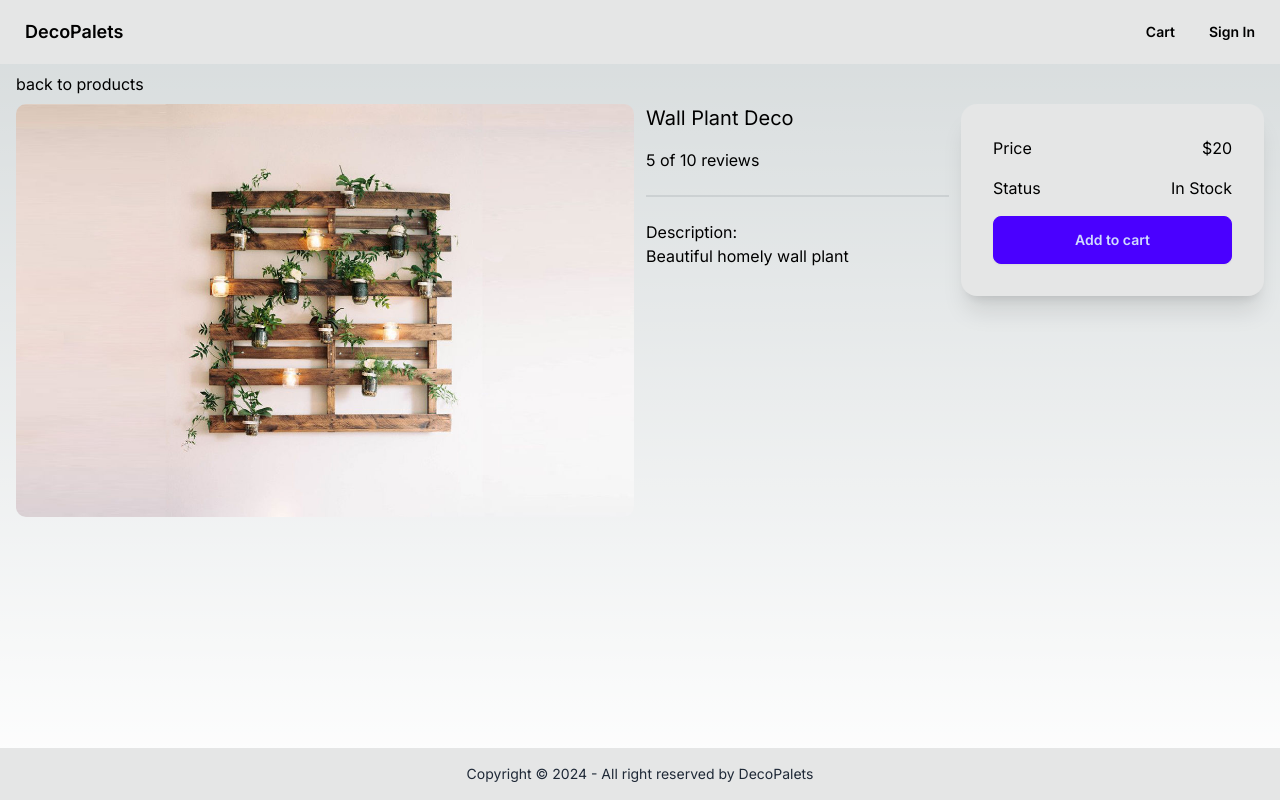
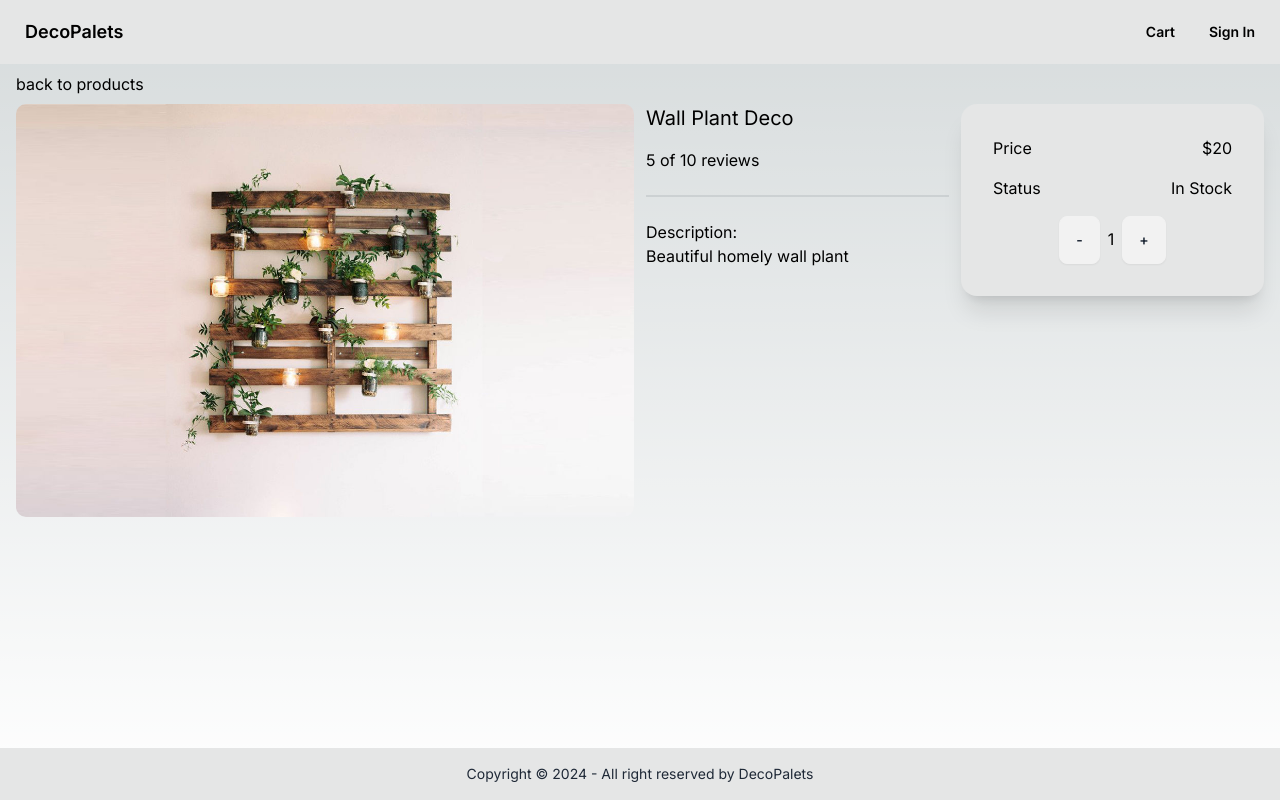
Before and after one commit to MVCorreas/Next-Decopalets-Ts, a Next.js app: page /product/1 in a window 1280 px wide. Both pictures are taken after a click on the button "Add to cart". Built offline with nearby package versions, Linux system fonts and the light colour scheme.

Commit message:
added OrderItem = ProductItem, addtocart  with increase and decrease functionality

```diff
--- a/app/(client)/product/[id]/page.tsx
+++ b/app/(client)/product/[id]/page.tsx
@@ -1,11 +1,11 @@
 import Link from "next/link";
 import data from '@/lib/data';
 import Image from "next/image";
+import AddToCart from "@/components/Product/AddToCart";
 export default function ProductDetails({params}: {params: {id: string}}) {
 
     // console.log('Params:', params);
     // console.log('Params ID:', params.id);
-
 
     const product = data.products.find((product) => product.id === params.id);
    //console.log('At ProductDetails product:', product);
@@ -13,6 +13,8 @@ export default function ProductDetails({params}: {params: {id: string}}) {
     if (!product) {
       return <div>Product not found</div>;
     }
+
+    //console.log('Item:', {...product, qty: 0, color: '', size: ''});
 
   return (
     <>
@@ -66,11 +68,13 @@ export default function ProductDetails({params}: {params: {id: string}}) {
                 </div>
               </div>
 
-                <div className='card-actions justify-center'>
-                 <button className="btn btn-primary w-full" type="button">
-                  Add to cart
-                  </button>
-                </div>
+              {product.countInStock !== 0 && (
+                  <div className='card-actions justify-center'>
+                    <AddToCart
+                    item={{...product, id: String(product.id), qty: 0, color: '', size: ''}}
+                    />
+                  </div>
+                )}
 
             </div>
         </div>
--- /dev/null
+++ b/components/Product/AddToCart.tsx
@@ -0,0 +1,40 @@
+'use client'
+import useCartService from '@/lib/hooks/useCartStore';
+import { OrderItem } from '@/lib/models/OrderModel';
+import { useRouter } from 'next/navigation';
+import { useEffect, useState } from 'react';
+
+export default function AddToCart({ item }: { item: OrderItem }) {
+    const router = useRouter();
+    const {  items, increase, decrease } = useCartService();
+    const [existItem, setExistItem] = useState<OrderItem | undefined>();
+
+    useEffect(() => {
+        setExistItem(items.find((x) => x.id === item.id))
+    }, [item, items])
+
+    const addToCartHandler = () => {
+        increase(item)
+    }
+
+    return existItem ? (
+        <div>
+      <button className="btn" type="button" onClick={() => decrease(existItem)}>
+        -
+      </button>
+      <span className="px-2">{existItem.qty}</span>
+      <button className="btn" type="button" onClick={() => increase(existItem)}>
+        +
+      </button>
+    </div>
+    ) : (
+        <button
+            onClick={addToCartHandler}
+            className="btn btn-primary w-full"
+            type='button'
+        >
+            Add to cart
+        </button>
+    )
+
+}
--- /dev/null
+++ b/lib/hooks/useCartStore.ts
@@ -0,0 +1,92 @@
+import { create } from 'zustand'
+import { round2 } from '../utils'
+import { OrderItem } from '../models/OrderModel'
+import { persist } from 'zustand/middleware'
+
+type Cart = {
+  items: OrderItem[]
+  itemsPrice: number
+  taxPrice: number
+  shippingPrice: number
+  totalPrice: number
+}
+
+const initialState: Cart = {
+  items: [],
+  itemsPrice: 0,
+  taxPrice: 0,
+  shippingPrice: 0,
+  totalPrice: 0,
+}
+
+export const cartStore = create<Cart>(() => initialState)
+
+export default function useCartService() {
+    const {
+      items,
+      itemsPrice,
+      taxPrice,
+      shippingPrice,
+      totalPrice,
+    } = cartStore()
+    return {
+      items,
+      itemsPrice,
+      taxPrice,
+      shippingPrice,
+      totalPrice,
+
+      increase: (item: OrderItem) => {
+        const exist = items.find((x) => x.id === item.id)
+        const updatedCartItems = exist
+          ? items.map((x) =>
+              x.id === item.id ? { ...exist, qty: exist.qty + 1 } : x
+            )
+          : [...items, { ...item, qty: 1 }]
+        const { itemsPrice, shippingPrice, taxPrice, totalPrice } =
+          calcPrice(updatedCartItems)
+        cartStore.setState({
+          items: updatedCartItems,
+          itemsPrice,
+          shippingPrice,
+          taxPrice,
+          totalPrice,
+        })
+      },
+      decrease: (item: OrderItem) => {
+        const exist = items.find((x) => x.id === item.id)
+        if (!exist) return
+        const updatedCartItems =
+          exist.qty === 1
+            ? items.filter((x: OrderItem) => x.id !== item.id)
+            : items.map((x) => (item.id ? { ...exist, qty: exist.qty - 1 } : x))
+        const { itemsPrice, shippingPrice, taxPrice, totalPrice } =
+          calcPrice(updatedCartItems)
+        cartStore.setState({
+          items: updatedCartItems,
+          itemsPrice,
+          shippingPrice,
+          taxPrice,
+          totalPrice,
+        })
+      },
+
+
+      clear: () => {
+        cartStore.setState({
+          items: [],
+        })
+      },
+      init: () => cartStore.setState(initialState),
+    }
+  }
+
+  const calcPrice = (items: OrderItem[]) => {
+    const itemsPrice = round2(
+        items.reduce((acc, item) => acc + item.price * item.qty, 0)
+      ),
+      shippingPrice = round2(itemsPrice > 100 ? 0 : 100),
+      taxPrice = round2(Number(0.15 * itemsPrice)),
+      totalPrice = round2(itemsPrice + shippingPrice + taxPrice)
+    return { itemsPrice, shippingPrice, taxPrice, totalPrice }
+  }
--- /dev/null
+++ b/lib/models/OrderModel.ts
@@ -0,0 +1,10 @@
+export type OrderItem = {
+    id: string;
+    _id?: string;
+    name: string;
+    qty: number;
+    image: string;
+    price: number;
+    color?: string; // Make color and size optional
+    size?: string;
+};
--- a/lib/models/ProductModel.ts
+++ b/lib/models/ProductModel.ts
@@ -2,13 +2,13 @@ export type Product = {
     id: string;
     _id?: string;
     name: string;
-    slug?: string;
     image: string;
-    banner?: string;
     price: number;
     description: string;
     category: string;
     rating: number;
     numReviews: number;
     countInStock: number;
+    colors?: []
+    sizes?: []
 };
--- /dev/null
+++ b/lib/utils.ts
@@ -0,0 +1,16 @@
+//fx to round to 2 decimal places
+export const round2 = (num: number) =>
+    Math.round((num + Number.EPSILON) * 100) / 100
+
+  export function convertDocToObj(doc: any) {
+    doc._id = doc._id.toString()
+    return doc
+  }
+
+  export const formatNumber = (x: number) => {
+    return x.toString().replace(/\B(?=(\d{3})+(?!\d))/g, ',')
+  }
+
+  export const formatId = (x: string) => {
+    return `..${x.substring(20, 24)}`
+  }
--- a/package.json
+++ b/package.json
@@ -11,7 +11,8 @@
   "dependencies": {
     "next": "14.2.2",
     "react": "^18",
-    "react-dom": "^18"
+    "react-dom": "^18",
+    "zustand": "^4.5.2"
   },
   "devDependencies": {
     "@types/node": "^20",
```
Also changed, not shown: lib/data.ts (renamed from lib/data.js), 1 other file (tests, documents, lock files or other folders).
